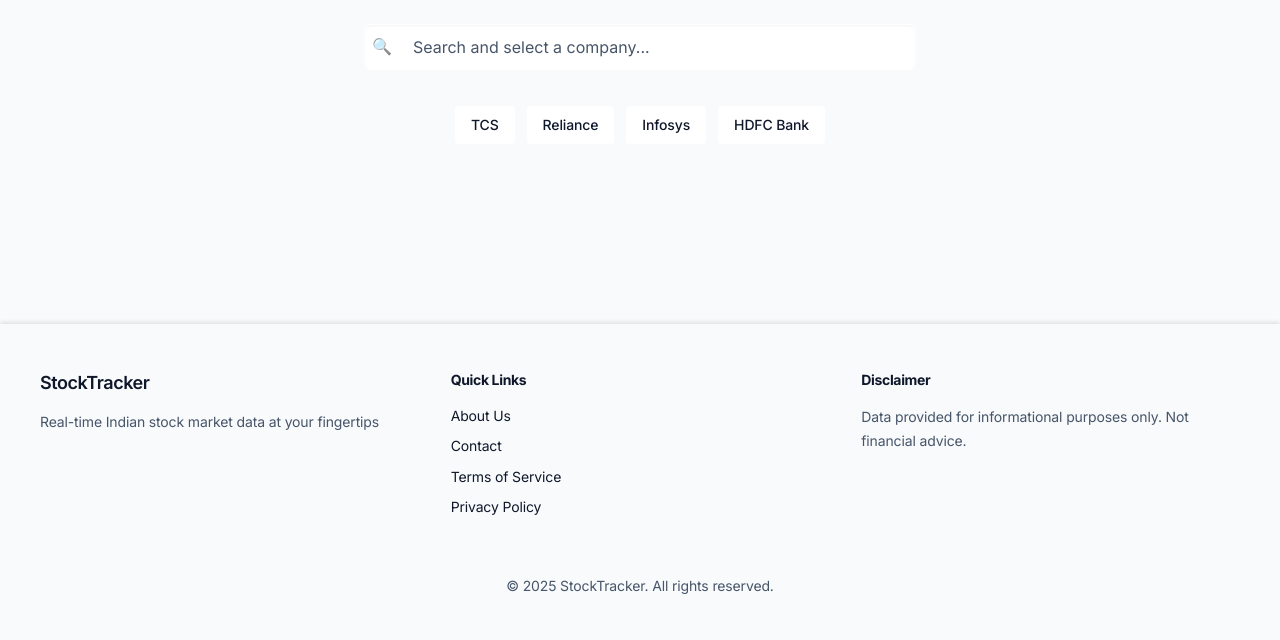
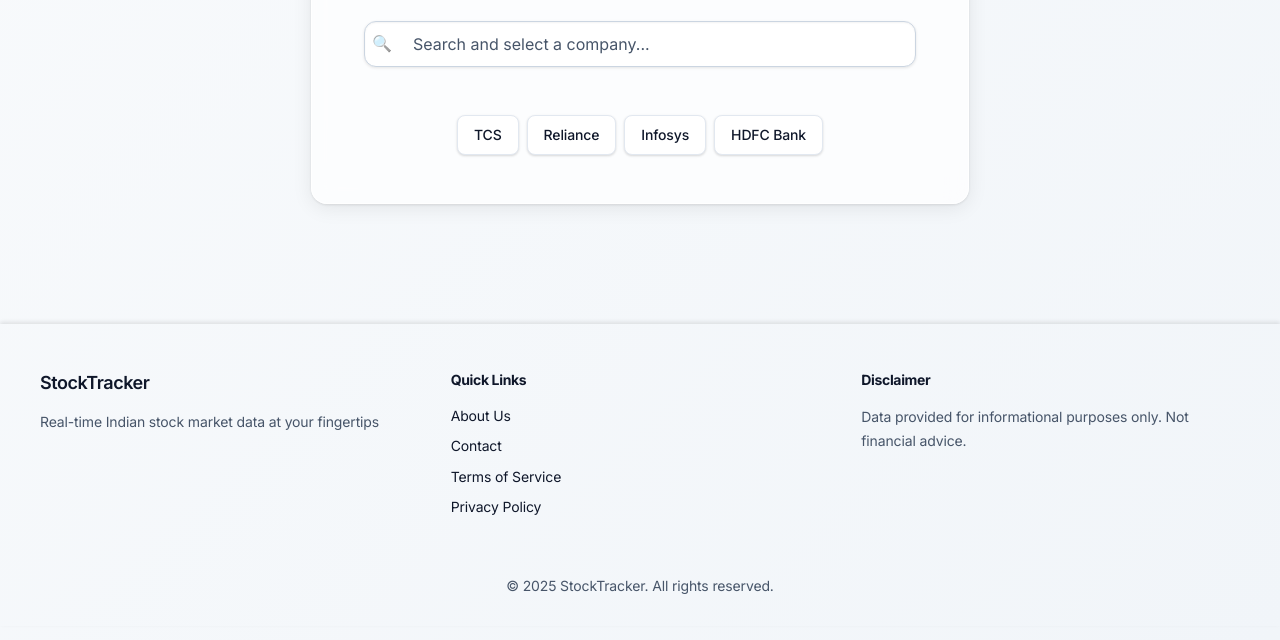
Before and after one commit to Lucifier-0206/Stock-Ticker, a plain HTML site: page index.html in a window 1280 px wide. Shown: the part 240-880 px from the top of the page. Drawn offline with Linux system fonts and the light colour scheme.

Commit message:
UI improvements

```diff
--- a/css/style.css
+++ b/css/style.css
@@ -61,13 +61,14 @@
 }
 
 body {
-    background-color: var(--background-color);
+    background: linear-gradient(135deg, #f8fafc 0%, #f1f5f9 100%);
     color: var(--text-primary);
     line-height: 1.6;
     font-size: var(--text-base);
     letter-spacing: -0.01em;
     -webkit-font-smoothing: antialiased;
     -moz-osx-font-smoothing: grayscale;
+    min-height: 100vh;
 }
 
 /* Enhanced heading hierarchy */
@@ -129,11 +130,11 @@ p {
     top: 0;
     left: 0;
     width: 100%;
-    background-color: var(--surface-color);
-    box-shadow: var(--shadow-md);
+    background: rgba(255, 255, 255, 0.95);
+    backdrop-filter: blur(20px);
+    box-shadow: 0 1px 20px rgba(0, 0, 0, 0.08);
     z-index: 1000;
-    backdrop-filter: blur(10px);
-    background-color: rgba(255, 255, 255, 0.9);
+    border-bottom: 1px solid rgba(255, 255, 255, 0.8);
 }
 
 .nav-content {
@@ -203,13 +204,16 @@ main {
 .search-container {
     text-align: center;
     margin: var(--space-xl) auto var(--space-2xl);
-    padding: var(--space-xl);
-    border-radius: 0;
-    background: transparent;
+    padding: var(--space-2xl) var(--space-xl);
+    border-radius: var(--radius-xl);
+    background: rgba(255, 255, 255, 0.7);
+    backdrop-filter: blur(10px);
+    border: 1px solid rgba(255, 255, 255, 0.8);
     position: relative;
     max-width: 900px;
     isolation: isolate;
     z-index: 0;
+    box-shadow: 0 4px 20px rgba(0, 0, 0, 0.08), 0 1px 3px rgba(0, 0, 0, 0.1);
 }
 
 
@@ -217,9 +221,13 @@ main {
 .search-container h1 {
     font-size: 2.5rem;
     margin-bottom: var(--space-2xl);
-    color: var(--text-primary);
+    background: linear-gradient(135deg, var(--primary-color), var(--secondary-color));
+    -webkit-background-clip: text;
+    -webkit-text-fill-color: transparent;
+    background-clip: text;
     font-weight: 800;
     position: relative;
+    line-height: 1.1;
 }
 
 .search-box {
@@ -248,15 +256,27 @@ main {
 #stockSearch {
     width: 100%;
     padding: var(--space-lg) var(--space-xl) var(--space-lg) 3rem;
-    border: 1px solid rgba(255, 255, 255, 0.2);
-    border-radius: var(--radius-md);
+    border: 1px solid var(--gray-300);
+    border-radius: var(--radius-lg);
     font-size: var(--text-lg);
-    background: rgba(255, 255, 255, 0.95);
+    background: var(--surface-color);
     color: var(--text-primary);
     outline: none;
-    transition: all 0.2s ease;
-    box-shadow: inset 0 1px 2px rgba(0, 0, 0, 0.05);
+    transition: all 0.3s cubic-bezier(0.4, 0, 0.2, 1);
+    box-shadow: 0 1px 3px rgba(0, 0, 0, 0.1), inset 0 1px 2px rgba(0, 0, 0, 0.05);
     position: relative;
+}
+
+#stockSearch:focus {
+    border-color: var(--primary-color);
+    box-shadow:
+        0 0 0 3px rgba(37, 99, 235, 0.1),
+        0 4px 12px rgba(0, 0, 0, 0.1);
+    transform: translateY(-1px);
+}
+
+#stockSearch::placeholder {
+    color: var(--gray-400);
 }
 
 .search-input-wrapper::before {
@@ -268,7 +288,13 @@ main {
     font-size: var(--text-lg);
     z-index: 2;
     pointer-events: none;
-    opacity: 0.7;
+    opacity: 0.6;
+    transition: opacity 0.3s ease;
+}
+
+.search-input-wrapper:focus-within::before {
+    opacity: 0.8;
+    color: var(--primary-color);
 }
 
 .search-suggestions {
@@ -363,16 +389,16 @@ main {
 }
 
 .example-stocks {
-    margin-top: 1rem;
+    margin-top: var(--space-xl);
     text-align: center;
     display: flex;
     flex-wrap: wrap;
-    gap: 0.75rem;
+    gap: var(--space-md);
     justify-content: center;
-    padding: 0 1rem;
+    padding: var(--space-lg) var(--space-lg) 0;
     position: relative;
-    z-index: 1; /* Lower than search-box */
-    pointer-events: none; /* Make it ignore mouse events when covered */
+    z-index: 1;
+    pointer-events: none;
 }
 
 .stock-tag {
@@ -384,19 +410,28 @@ main {
     align-items: center;
     padding: var(--space-md) var(--space-xl);
     background-color: var(--surface-color);
-    border: none;
-    border-radius: var(--radius-sm);
+    border: 1px solid var(--gray-200);
+    border-radius: var(--radius-md);
     cursor: pointer;
-    transition: all 0.2s ease;
+    transition: all 0.3s cubic-bezier(0.4, 0, 0.2, 1);
     font-weight: 500;
     color: var(--text-color);
     font-size: var(--text-base);
+    box-shadow: 0 1px 3px rgba(0, 0, 0, 0.1), 0 1px 2px rgba(0, 0, 0, 0.06);
+    position: relative;
 }
 
 .stock-tag:hover {
-    background-color: rgba(37, 99, 235, 0.03);
-    color: var(--primary-color);
+    background-color: var(--primary-color);
+    color: white;
+    transform: translateY(-2px);
+    box-shadow: 0 4px 12px rgba(37, 99, 235, 0.15), 0 2px 4px rgba(37, 99, 235, 0.1);
+    border-color: var(--primary-color);
+}
+
+.stock-tag:active {
     transform: translateY(-1px);
+    box-shadow: 0 2px 8px rgba(37, 99, 235, 0.2);
 }
 
 /* Search Suggestions Styles */
```
Also changed, not shown: js/stockDetails.js (+24 -12 lines).
